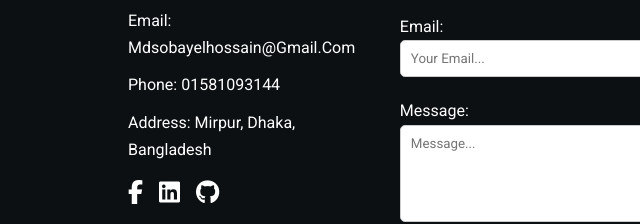
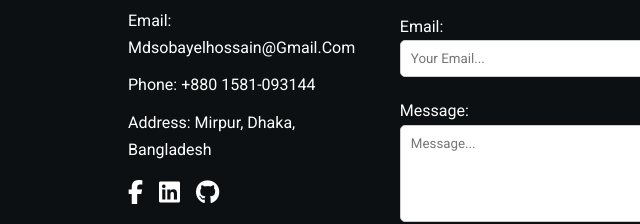
Before and after one commit to Sobayel/portfolio, a plain HTML site: page index.html in a window 1280 px wide. Shown: the part 2491-2715 px from the top of the page, 0-640 px from the left. Drawn offline with nearby package versions, Linux system fonts and the light colour scheme.

Commit message:
edit protfolio

```diff
--- a/index.html
+++ b/index.html
@@ -227,7 +227,7 @@
                 <h3>My Information:</h3>
                 <p>Name: Md. Sobayel Hossain</p>
                 <p>Email: mdsobayelhossain@gmail.com</p>
-                <p>Phone: 01581093144</p>
+                <p>Phone: +880 1581-093144</p>
                 <p>Address: Mirpur, Dhaka, Bangladesh</p>
                 <ul class="contact_social">
                     <li><a href="https://www.facebook.com/profile.php?id=100085496070647"> <i class="fa-brands fa-facebook-f"></i> </a></li>
```
